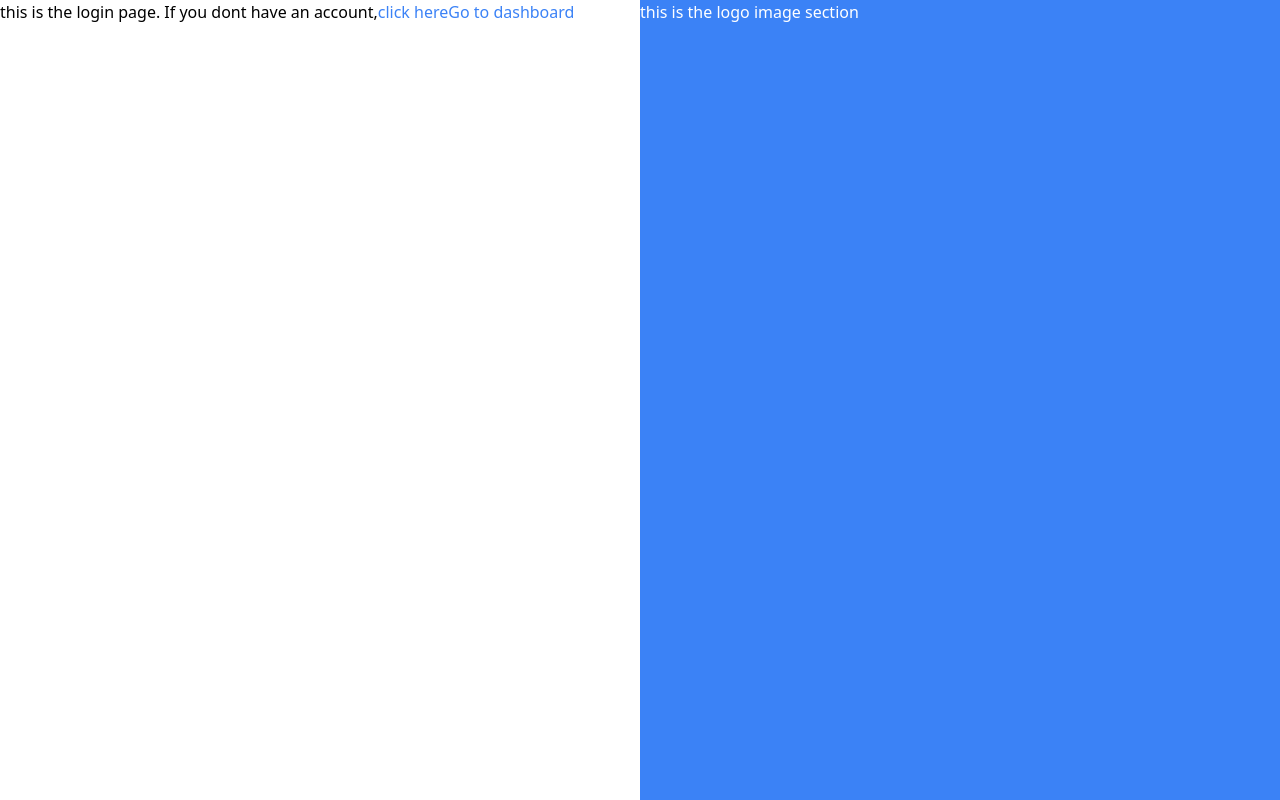
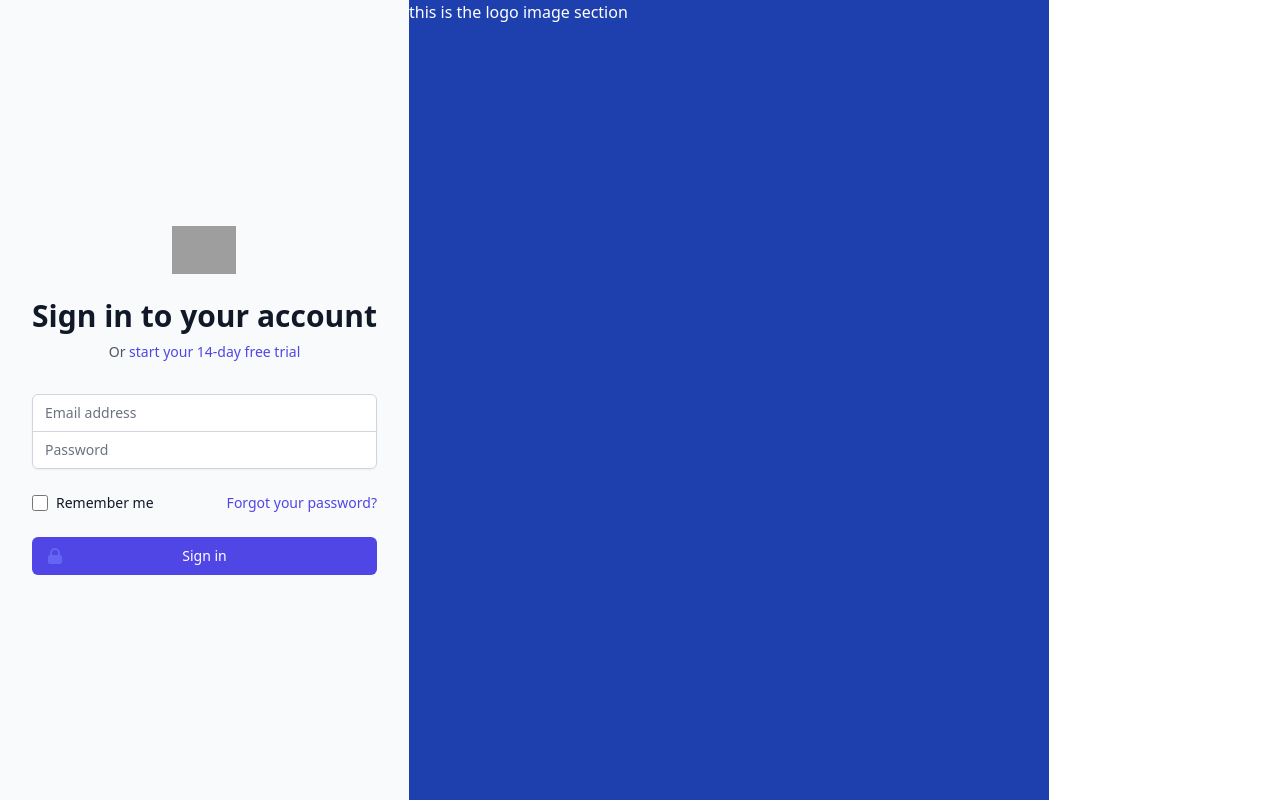
Before and after one commit to jaideepsingh12/batch-mgmt, a React (Create React App) app: page /login in a window 1280 px wide. Built offline with nearby package versions, Linux system fonts and the light colour scheme; grey boxes are pictures that could not be loaded.

Commit message:
form validation

```diff
--- a/package.json
+++ b/package.json
@@ -14,10 +14,12 @@
     "@types/react-router-dom": "^5.1.8",
     "react": "^17.0.2",
     "react-dom": "^17.0.2",
+    "react-icons": "^4.2.0",
     "react-router-dom": "^5.2.0",
     "react-scripts": "4.0.3",
     "typescript": "^4.3.5",
-    "web-vitals": "^1.1.2"
+    "web-vitals": "^1.1.2",
+    "yup": "^0.32.9"
   },
   "scripts": {
     "start": "craco start",
--- a/src/components/AuthHero.tsx
+++ b/src/components/AuthHero.tsx
@@ -5,7 +5,7 @@ const AuthHero: React.FC<Props> = (props) => {
   useEffect(() => console.log("Authhero rendering for the first time"), []);
 
   return (
-    <div className="w-1/2 h-screen text-white bg-blue-500">
+    <div className="w-1/2 h-screen text-white bg-blue-800">
       this is the logo image section
     </div>
   );
--- a/src/pages/Login.page.tsx
+++ b/src/pages/Login.page.tsx
@@ -1,16 +1,156 @@
-import React, { memo } from "react";
-import { Link } from "react-router-dom";
+import React, { memo, useState } from "react";
+import { Link, useHistory } from "react-router-dom";
+import { HiLockClosed } from "react-icons/hi";
+import { FaSpinner } from "react-icons/fa";
+
 interface Props {}
 const Login: React.FC<Props> = (props) => {
+  const [data, setData] = useState({ email: "", password: "" });
+  const [touched, setTouched] = useState({ email: false, password: false });
+  const [submitting, setSubmitting] = useState(false);
+  const history = useHistory();
+  const handleChange = (event: React.ChangeEvent<HTMLInputElement>) =>
+    setData({ ...data, [event.target.name]: event.target.value });
+
+  const handleBlur = (event: React.FocusEvent<HTMLInputElement>) =>
+    setTouched({ ...touched, [event.target.name]: true });
+
+  let emailError = "";
+  let passwordError = "";
+
+  if (!data.email) emailError = "An email address is needed";
+  else if (!data.email.endsWith("@gmail.com")) {
+    emailError = "Please enter a valid email address";
+  }
+
+  if (!data.password) passwordError = "A password is needed";
+  else if (data.password.length < 8) {
+    passwordError = "Please enter a password with atleast 8 characters";
+  }
   return (
-    <div className="w-1/2">
-      this is the login page. If you dont have an account,
-      <Link to="/signup">
-        <span className="text-blue-500">click here</span>
-      </Link>
-      <Link to="/dashboard">
-        <span className="text-blue-500">Go to dashboard</span>
-      </Link>
+    <div className="flex items-center justify-center min-h-screen px-4 py-12 bg-gray-50 sm:px-6 lg:px-8">
+      <div className="w-full max-w-md space-y-8">
+        <div>
+          <img
+            className="w-auto h-12 mx-auto"
+            src="https://tailwindui.com/img/logos/workflow-mark-indigo-600.svg"
+            alt="Workflow"
+          />
+          <h2 className="mt-6 text-3xl font-extrabold text-center text-gray-900">
+            Sign in to your account
+          </h2>
+          <p className="mt-2 text-sm text-center text-gray-600">
+            Or{" "}
+            <Link
+              to="#"
+              className="font-medium text-indigo-600 hover:text-indigo-500"
+            >
+              start your 14-day free trial
+            </Link>
+          </p>
+        </div>
+        <form
+          className="mt-8 space-y-6"
+          onSubmit={(event) => {
+            event.preventDefault();
+            if (emailError || passwordError) {
+              console.log("invalid enrty");
+              return;
+            }
+
+            setSubmitting(true);
+            setTimeout(() => {
+              console.log("started submitting");
+              console.log(data);
+              history.push("/dashboard");
+            }, 2000);
+          }}
+        >
+          <input type="hidden" name="remember" defaultValue="true" />
+          <div className="-space-y-px rounded-md shadow-sm">
+            <div>
+              <label htmlFor="email-address" className="sr-only">
+                Email address
+              </label>
+
+              <input
+                id="email-address"
+                name="email"
+                type="email"
+                value={data.email}
+                onChange={handleChange}
+                onBlur={handleBlur}
+                autoComplete="email"
+                required
+                className="relative block w-full px-3 py-2 text-gray-900 placeholder-gray-500 border border-gray-300 rounded-none appearance-none rounded-t-md focus:outline-none focus:ring-indigo-500 focus:border-indigo-500 focus:z-10 sm:text-sm"
+                placeholder="Email address"
+              />
+            </div>
+            {touched.email && <div className="text-red-700">{emailError}</div>}
+            <div>
+              <label htmlFor="password" className="sr-only">
+                Password
+              </label>
+              <input
+                id="password"
+                name="password"
+                type="password"
+                value={data.password}
+                onChange={handleChange}
+                onBlur={handleBlur}
+                autoComplete="current-password"
+                required
+                className="relative block w-full px-3 py-2 text-gray-900 placeholder-gray-500 border border-gray-300 rounded-none appearance-none rounded-b-md focus:outline-none focus:ring-indigo-500 focus:border-indigo-500 focus:z-10 sm:text-sm"
+                placeholder="Password"
+              />
+            </div>
+            {touched.password && (
+              <div className="text-red-700">{passwordError}</div>
+            )}
+          </div>
+
+          <div className="flex items-center justify-between">
+            <div className="flex items-center">
+              <input
+                id="remember-me"
+                name="remember-me"
+                type="checkbox"
+                className="w-4 h-4 text-indigo-600 border-gray-300 rounded focus:ring-indigo-500"
+              />
+              <label
+                htmlFor="remember-me"
+                className="block ml-2 text-sm text-gray-900"
+              >
+                Remember me
+              </label>
+            </div>
+
+            <div className="text-sm">
+              <Link
+                to="/forgot-password"
+                className="font-medium text-indigo-600 hover:text-indigo-500"
+              >
+                Forgot your password?
+              </Link>
+            </div>
+          </div>
+
+          <div>
+            <button className="relative flex justify-center w-full px-4 py-2 text-sm font-medium text-white bg-indigo-600 border border-transparent rounded-md group hover:bg-indigo-700 focus:outline-none focus:ring-2 focus:ring-offset-2 focus:ring-indigo-500">
+              <span className="absolute inset-y-0 left-0 flex items-center pl-3">
+                <HiLockClosed
+                  className="w-5 h-5 text-indigo-500 group-hover:text-indigo-400"
+                  aria-hidden="true"
+                />
+              </span>
+              Sign in
+            </button>
+            {submitting && (
+              <FaSpinner className="ml-4 -mt-6 text-white fill-current animate-spin"></FaSpinner>
+            )}
+          </div>
+        </form>
+      </div>
     </div>
   );
 };
```
Also changed, not shown: 1 other file (tests, documents, lock files or other folders).
